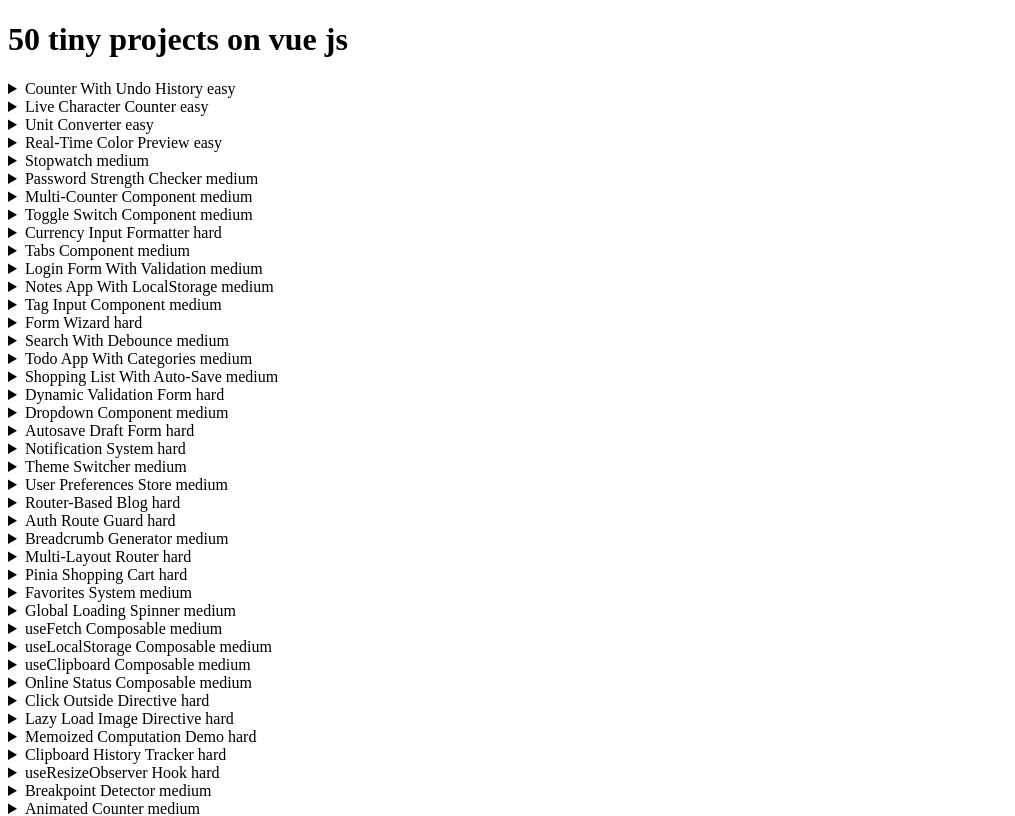
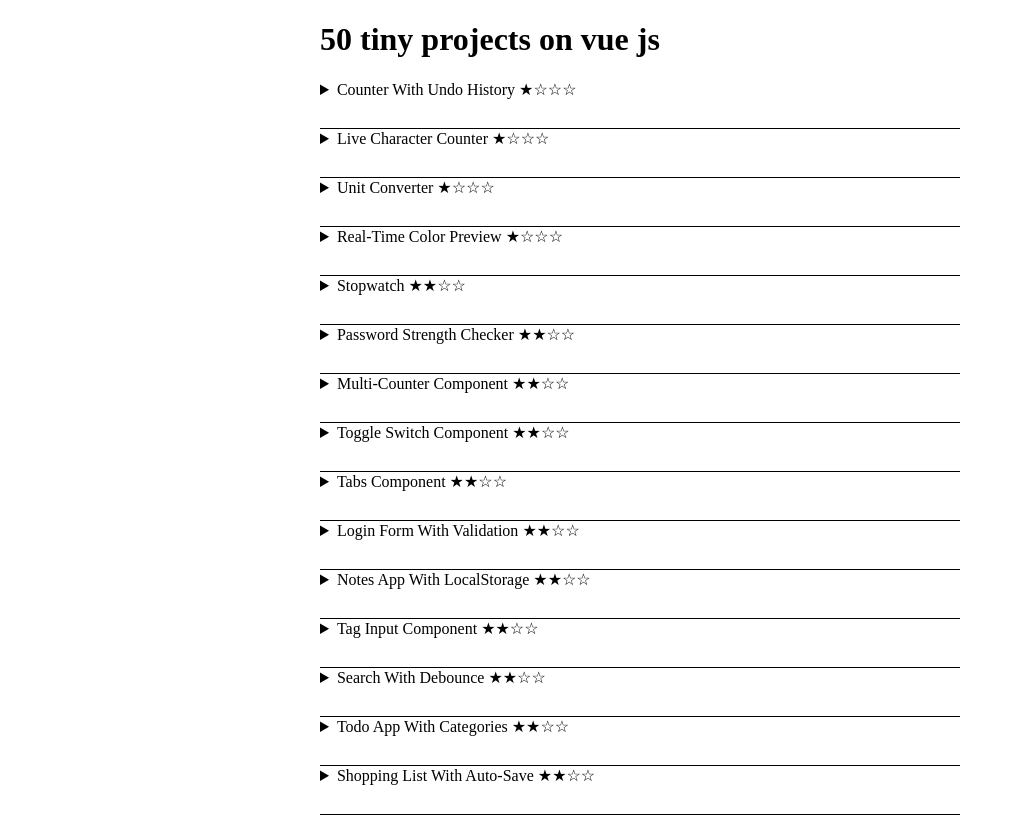
Before and after one commit to lkoida/50-vue-apps, a Vue app: page / in a window 1280 px wide. Shown: the top 816 px of the page, without its empty margins (0-1015 px from the left). Built offline with nearby package versions, Linux system fonts and the light colour scheme.

Commit message:
styled a bit

```diff
--- a/src/App.vue
+++ b/src/App.vue
@@ -3,34 +3,39 @@ import { onMounted, ref } from 'vue'
 import MyDetails from '@/components/MyDetails.vue'
 import { projects } from './projects'
 
-const pr = ref<
-  Array<{
+export type ProjectType = {
   id: number
   title: string
   difficulty: string
   description: string
   testing: Array<string>
-  }>
->()
+  isDone?: boolean
+}
+
+const pr = ref<Array<ProjectType>>()
+const complexityMap = {
+  easy: 0,
+  medium: 1,
+  hard: 2,
+  'very-hard': 3,
+}
+
+function compare(a: ProjectType, b: ProjectType) {
+  return complexityMap[a.difficulty] - complexityMap[b.difficulty]
+}
 
 onMounted(() => {
   if (!localStorage.getItem('pr')) {
     localStorage.setItem('pr', JSON.stringify(projects))
-    pr.value = projects
+    pr.value = projects.toSorted(compare)
   } else {
-    pr.value = JSON.parse(localStorage.getItem('pr'))
+    pr.value = JSON.parse(localStorage.getItem('pr')).toSorted(compare)
   }
 })
-
-const difficultyMap = {
-  easy: `★☆☆☆`,
-  medium: '★★☆☆',
-  hard: '★★★☆',
-  'very-hard': '★★★★',
-}
 </script>
 
 <template>
+  <main>
     <h1>50 tiny projects on vue js</h1>
     <MyDetails
       v-for="project in pr"
@@ -42,6 +47,12 @@ const difficultyMap = {
       :description="project.description"
       :testing="project.testing"
     />
+  </main>
 </template>
 
-<style scoped></style>
+<style scoped>
+main {
+  margin-inline: auto;
+  max-width: 50vw;
+}
+</style>
--- a/src/components/MyDetails.vue
+++ b/src/components/MyDetails.vue
@@ -6,15 +6,35 @@ const props = defineProps<{
   description: string
   testing: Array<string>
 }>()
+
+const isDone = defineModel('isDone')
+
+const difficultyMap = {
+  easy: `★☆☆☆`,
+  medium: '★★☆☆',
+  hard: '★★★☆',
+  'very-hard': '★★★★',
+}
 </script>
 <template>
-  <details>
-    <summary>{{props.title}} {{props.difficulty}}</summary>
-    <p class="description">{{props.description}}</p>
+  <details class="details">
+    <summary class="summary">
+      {{ props.title }} <span class="difficulty"> {{ difficultyMap[props.difficulty] }}</span>
+    </summary>
+    <p class="description">{{ props.description }}</p>
     <ul class="testing">
-      <li v-for="test in testing" :key="test">{{test}}</li>
+      <li v-for="test in testing" :key="test">{{ test }}</li>
     </ul>
+
   </details>
 </template>
 
-<style scoped></style>
+<style scoped>
+.details {
+  border-bottom: 1px solid black;
+  min-height: 48px;
+   & .summary {
+     cursor: pointer;
+   }
+}
+</style>
```
Also changed, not shown: 4 other files (tests, documents, lock files or other folders). Lines whose indentation alone changed are shown as unchanged.
